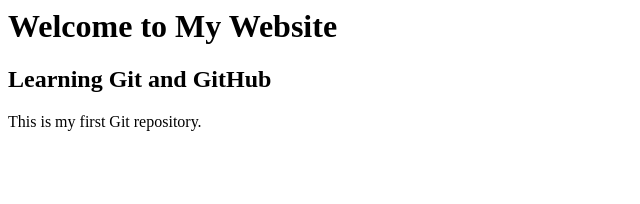
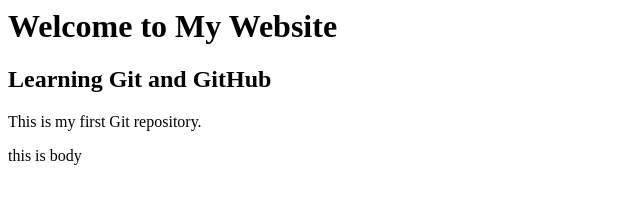
Before and after one commit to Shrijani15/basic, a plain HTML site: page index.html in a window 1280 px wide. Shown: the full height of the page, 0-640 px from the left. Drawn offline with Linux system fonts and the light colour scheme.

```diff
--- a/index.html
+++ b/index.html
@@ -6,5 +6,6 @@
     <h1>Welcome to My Website</h1>
     <h2>Learning Git and GitHub</h2>
     <p>This is my first Git repository.</p>
+    <p>this is body</p>
 </body>
 </html>
```
